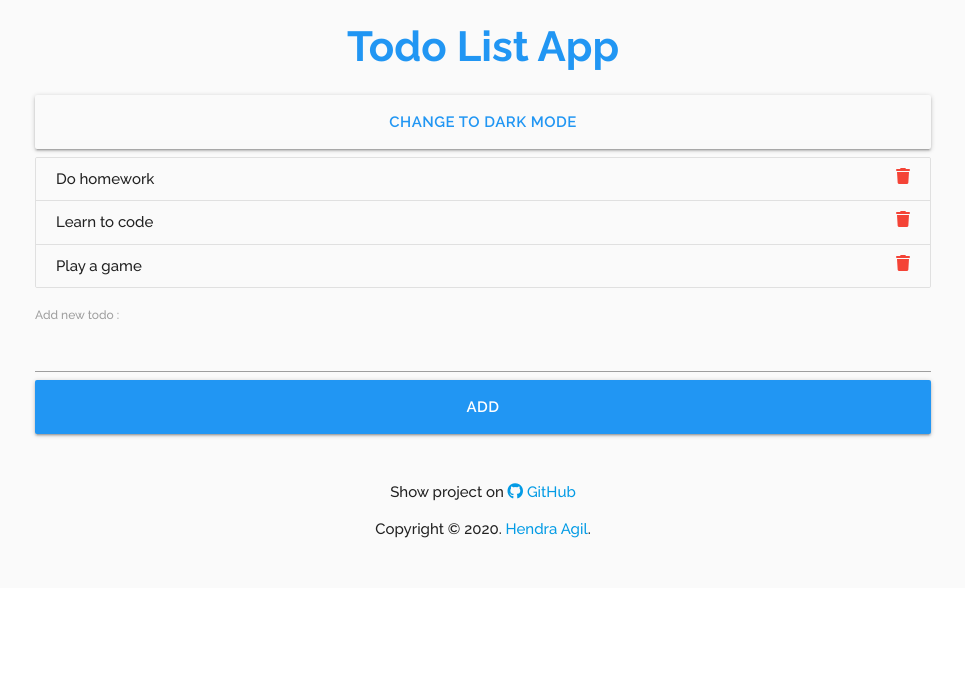
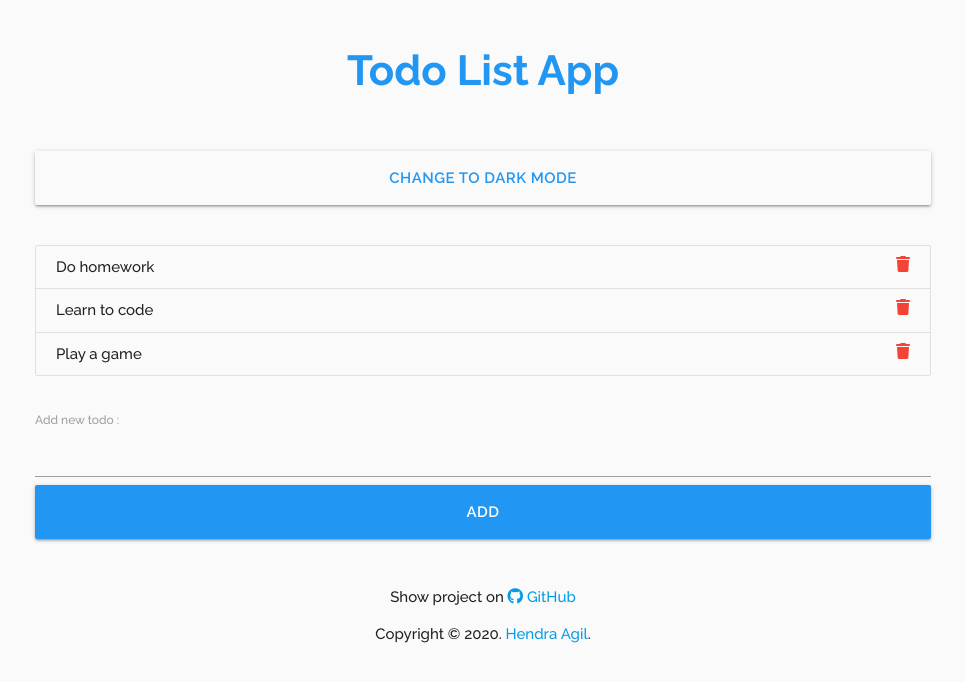
Before and after one commit to hendraaagil/simple-todo-app, a React (Create React App) app: page / in a window 1280 px wide. Shown: the top 682 px of the page, without its empty margins (157-1122 px from the left). Built offline with nearby package versions, Linux system fonts and the light colour scheme.

Commit message:
Fix some style

```diff
--- a/src/App.js
+++ b/src/App.js
@@ -34,12 +34,18 @@ const App = () => {
   return (
     <div className={theme ? 'grey lighten-5' : 'grey darken-4'}>
       <div className="container">
-        <h1 className="center blue-text">Todo List App</h1>
+        <h1
+          className={
+            theme ? 'center blue-text' : 'center blue-text text-darken-3'
+          }
+        >
+          Todo List App
+        </h1>
         <button
           className={
             theme
-              ? 'btn-large grey lighten-5 blue-text'
-              : 'btn-large grey darken-3 blue-text'
+              ? 'btn-large btn-switch grey lighten-5 blue-text'
+              : 'btn-large btn-switch grey darken-3 blue-text'
           }
           onClick={() => {
             setTheme(!theme);
--- a/src/components/AddTodo.js
+++ b/src/components/AddTodo.js
@@ -35,7 +35,11 @@ const AddTodo = ({ addTodo, theme }) => {
             theme ? 'grey-text text-darken-4' : 'grey-text text-lighten-5'
           }
         />
-        <button className="btn-large blue">Add</button>
+        <button
+          className={theme ? 'btn-large blue' : 'btn-large blue darken-3'}
+        >
+          Add
+        </button>
       </form>
     </div>
   );
--- a/src/index.css
+++ b/src/index.css
@@ -1,8 +1,3 @@
-html,
-body {
-  height: 100%;
-}
-
 body {
   margin: 0;
   font-family: 'Raleway', sans-serif;
@@ -18,7 +13,7 @@ code {
 
 h1 {
   margin-top: 0;
-  padding-top: 24px;
+  padding-top: 48px;
   font-size: 42px;
   font-weight: 700;
 }
@@ -32,8 +27,8 @@ input {
   font-family: 'Raleway', sans-serif;
 }
 
-.container {
-  height: 100%;
+form {
+  margin-top: 32px;
 }
 
 .btn-large {
@@ -43,6 +38,10 @@ input {
 .btn-large:hover {
   transform: scale(0.98);
   transition: all 0.3s;
+}
+
+.btn-switch {
+  margin: 32px 0;
 }
 
 .collection-item {
@@ -67,7 +66,7 @@ i {
 }
 
 .footer {
-  padding: 32px 0;
+  padding: 32px;
 }
 
 @media (max-width: 475px) {
```
